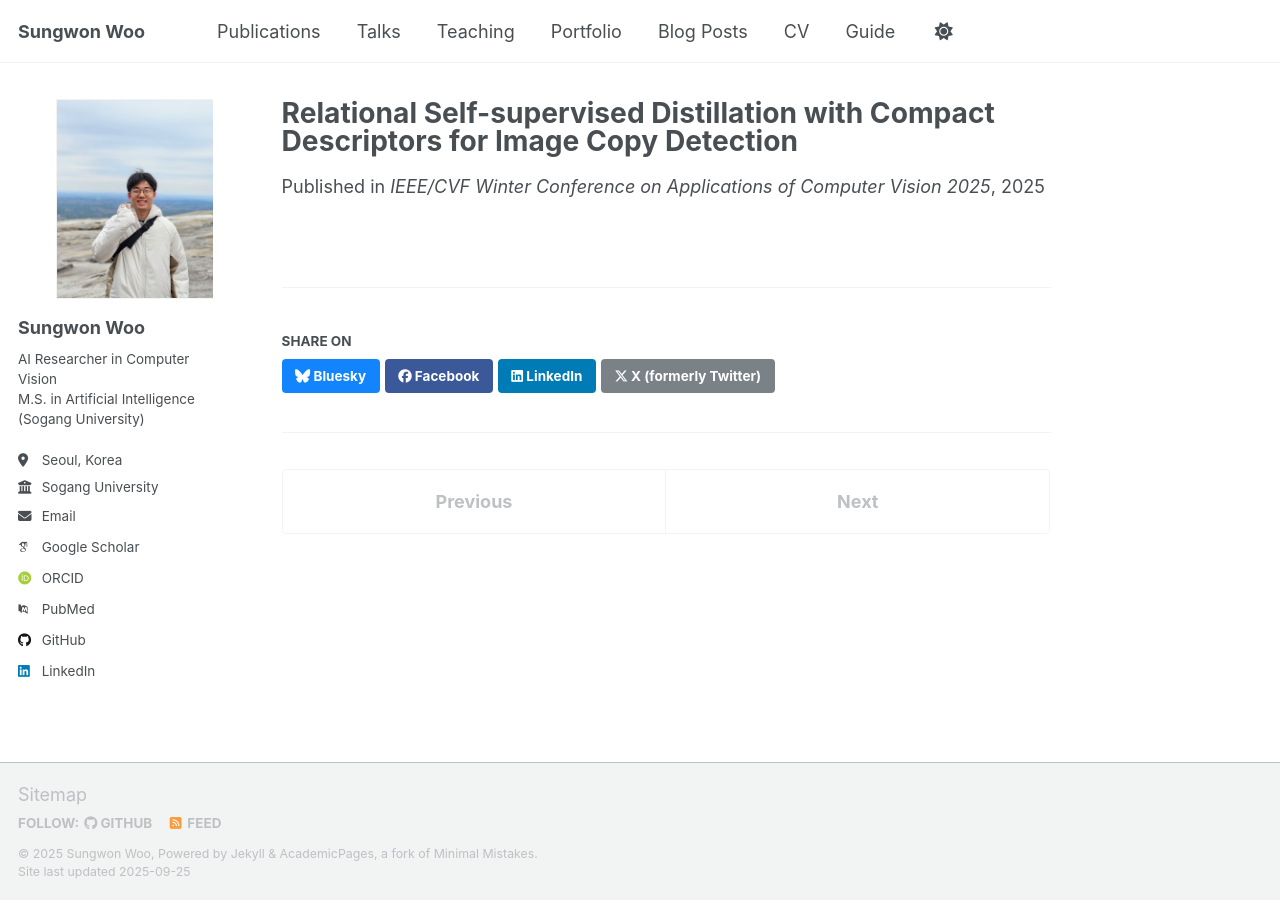
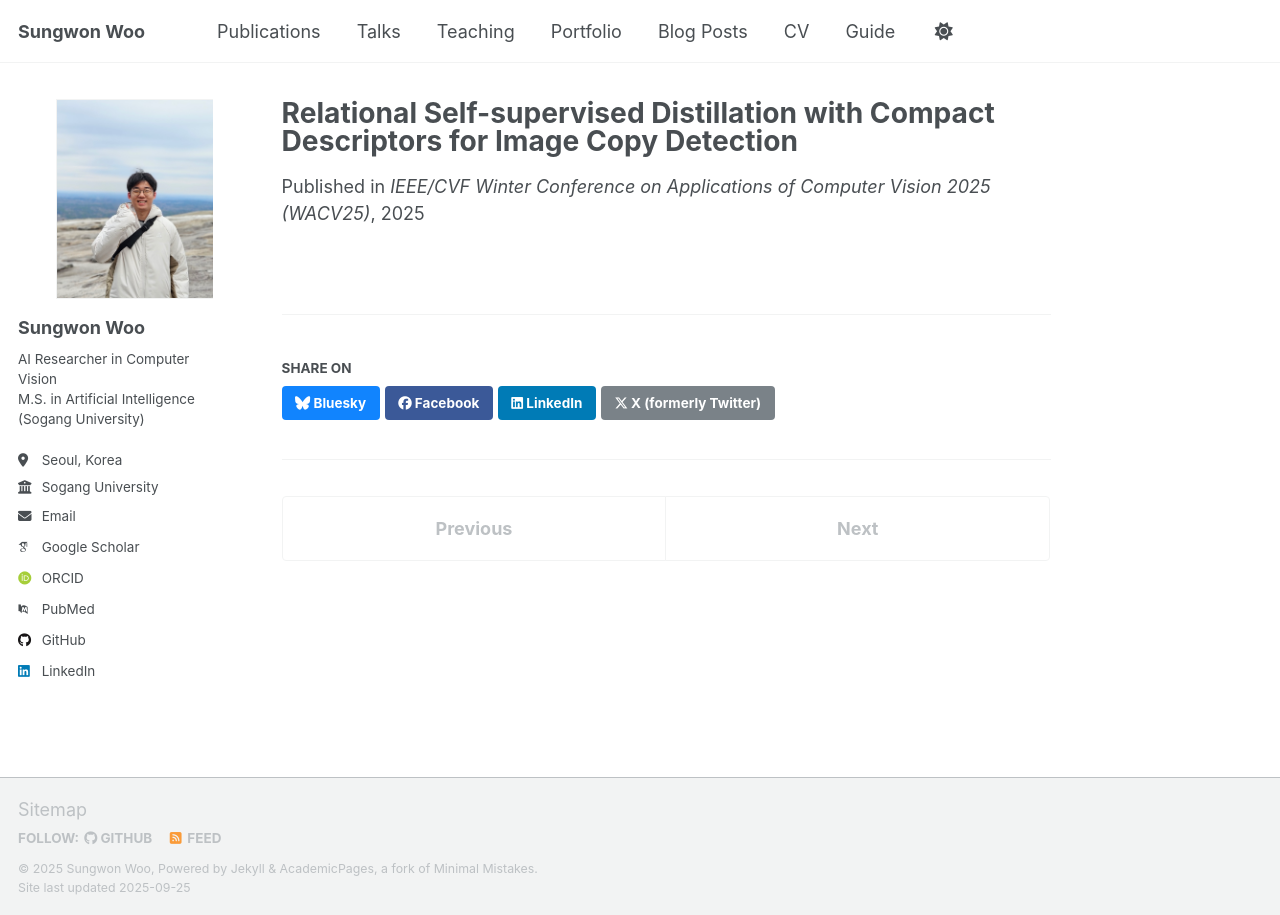
Before and after one commit to sungwon-woo/sungwon-woo.github.io, a Jekyll site: the page built from _publications/2024-wacv-rdcd.md, in a window 1280 px wide. Built offline with Jekyll 4.4.1, drawn with Linux system fonts in a browser that asks for light colours; some web fonts are replaced; a script that is not in the unit is left out.

Commit message:
edit main page

```diff
--- a/_publications/2024-wacv-rdcd.md
+++ b/_publications/2024-wacv-rdcd.md
@@ -8,7 +8,7 @@ header:
 excerpt: ''
 date: 2025-03-02
 authors: Juntae Kim*, <b>Sungwon Woo*</b>, Jongho Nang<sup>+</sup> <b>(co-first author)</b>"
-venue: 'IEEE/CVF Winter Conference on Applications of Computer Vision 2025'
+venue: 'IEEE/CVF Winter Conference on Applications of Computer Vision 2025 (WACV25)'
 buttons:
     - type: paper
       url: https://openaccess.thecvf.com/content/WACV2025/papers/Kim_Relational_Self-Supervised_Distillation_with_Compact_Descriptors_for_Image_Copy_Detection_WACV_2025_paper.pdf
```
Also changed, not shown: _pages/about.md (+5 -3 lines), _publications/2023-kcc-kda.md (+1 -1 lines), _publications/2025-clvision-fscil.md (+1 -1 lines).
